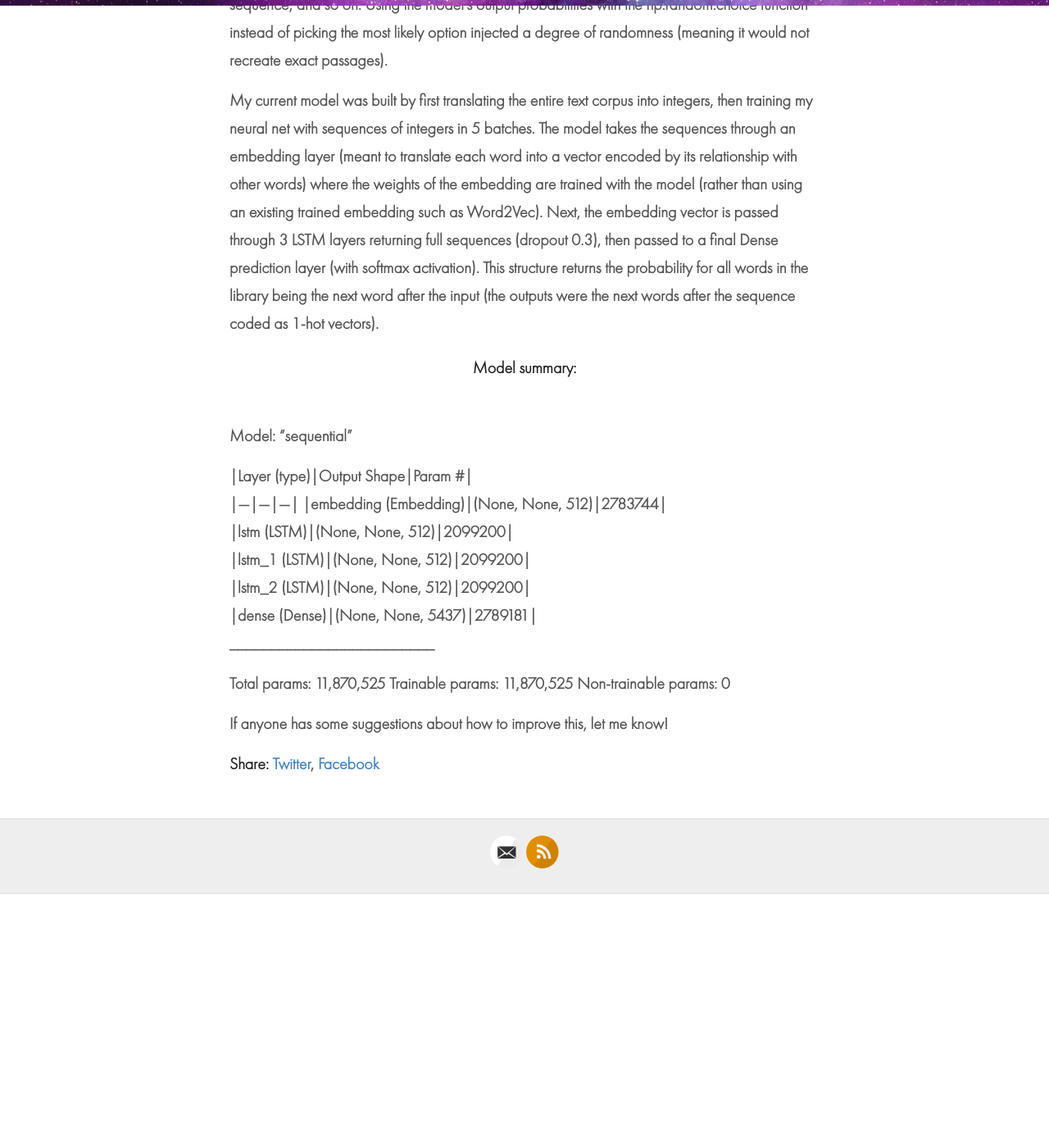
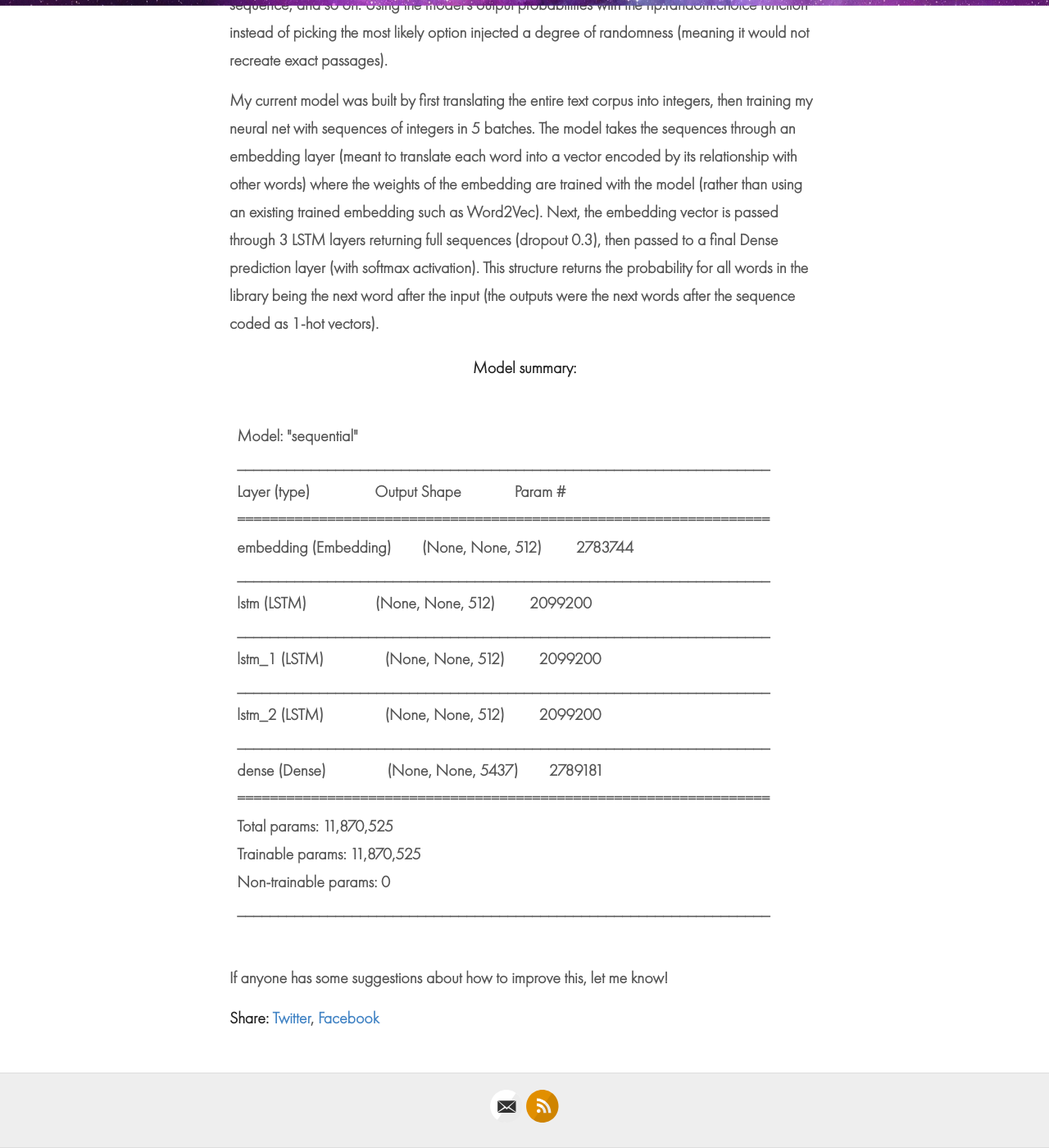
Before and after one commit to hana-dampf/hana-dampf.github.io, a Jekyll site: the page built from _posts/2019-07-03-NLPinPython.md, in a window 1280 px wide and 1400 px high, scrolled down 892 px. Shown: the whole window at 82% size. Built offline with Jekyll 4.4.1, drawn with Linux system fonts in a browser that asks for light colours; comment, search, counter and statistics services are not loaded; before the commit the page ends 1982 px from its top, so only the background shows below that.

Commit message:
Update 2019-07-03-NLPinPython.md

```diff
--- a/_posts/2019-07-03-NLPinPython.md
+++ b/_posts/2019-07-03-NLPinPython.md
@@ -55,20 +55,27 @@ My current model was built by first translating the entire text corpus into inte
 
 
 <h3>Model summary:</h3>
-<br>
-Model: "sequential"
+<pre>
 
-  |Layer (type)|Output Shape|Param #|
-  |---|---|---|
-  |embedding (Embedding)|(None, None, 512)|2783744|
-  |lstm (LSTM)|(None, None, 512)|2099200|
-  |lstm_1 (LSTM)|(None, None, 512)|2099200|
-  |lstm_2 (LSTM)|(None, None, 512)|2099200|
-  |dense (Dense)|(None, None, 5437)|2789181|
+  Model: "sequential"
   _________________________________________________________________
-
+  Layer (type)                 Output Shape              Param #
+  =================================================================
+  embedding (Embedding)        (None, None, 512)         2783744
+  _________________________________________________________________
+  lstm (LSTM)                  (None, None, 512)         2099200
+  _________________________________________________________________
+  lstm_1 (LSTM)                (None, None, 512)         2099200
+  _________________________________________________________________
+  lstm_2 (LSTM)                (None, None, 512)         2099200
+  _________________________________________________________________
+  dense (Dense)                (None, None, 5437)        2789181
+  =================================================================
   Total params: 11,870,525
   Trainable params: 11,870,525
   Non-trainable params: 0
+  _________________________________________________________________
+
+</pre>
 
 If anyone has some suggestions about how to improve this, let me know!
```
